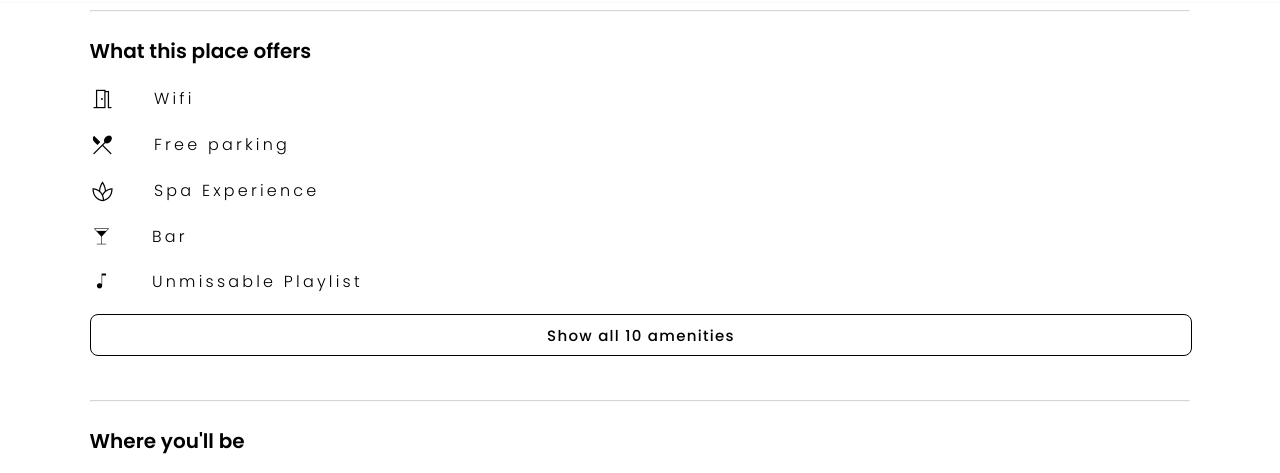
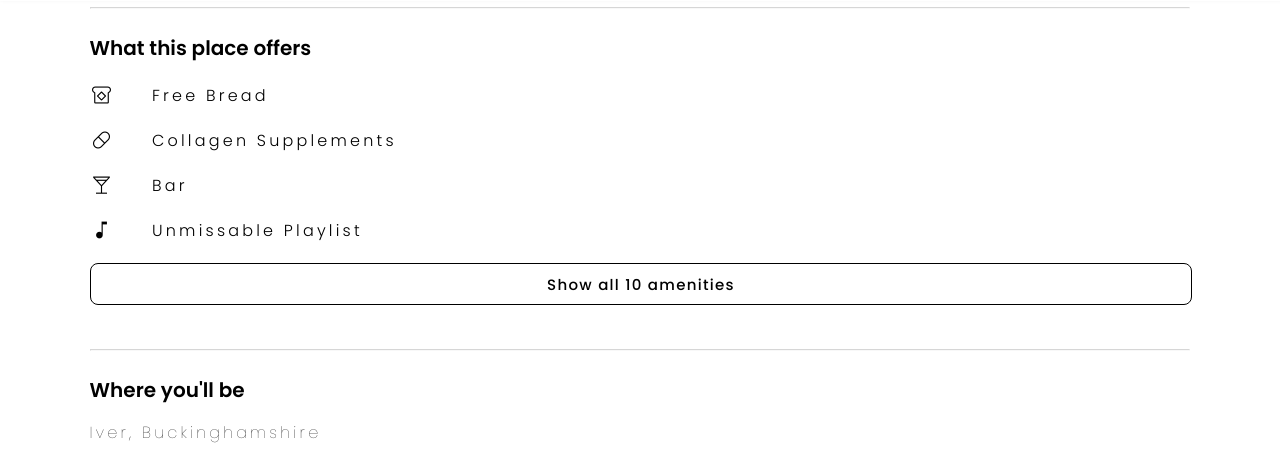
Before and after one commit to AlexDelasalle/ScareBnB, a PHP site: page / in a window 1280 px wide. Shown: the part 1599-2072 px from the top of the page. Run offline with PHP 8.4, Linux system fonts and the light colour scheme.

Commit message:
Updated amenities

```diff
--- a/index.html
+++ b/index.html
@@ -24,13 +24,16 @@
       <img src="flour-mill.png" alt="">
     </div>
     <div class="item">
+      <img src="the-dead-girl.png" alt="">
+    </div>
+    <div class="item">
+      <img src="bucket of bones.jpeg" alt="">
+    </div>
+    <div class="item">
       <img src="test4.jpeg" alt="">
     </div>
     <div class="item">
       <img src="test5.jpeg" alt="">
-    </div>
-    <div class="item">
-      <img src="test10.jpg" alt="">
     </div>
   </div>
 
@@ -58,11 +61,11 @@
       <div class="section-3-line-2">
         <div class="no-of-guests">70 guests</div>
         <span class="separator">&#8226;</span>
-        <div class="no-of-bedrooms">4 bedrooms</div>
+        <div class="no-of-bedrooms">4 chainsaws</div>
         <span class="separator">&#8226;</span>
-        <div class="no-of-beds">4 beds</div>
+        <div class="no-of-beds">1 mill stone</div>
         <span class="separator">&#8226;</span>
-        <div class="no-of-baths">2 bathrooms</div>
+        <div class="no-of-baths">20 bags of flour</div>
       </div>
     </div>
 
@@ -84,16 +87,16 @@
           </span>
         <div class="box-text">
           <div class="box-text-line-1">Buffet</div>
-          <div class="box-text-line-2">Flesh "ahem" sorry FRESH food to force down your throat.</div>
+          <div class="box-text-line-2">All can eat YOU buffet</div>
         </div>
       </div>
       <div class="section-4-box">
-        <span class="material-symbols-outlined" id="icon">
-          spa
-        </span>
+        <span class="material-symbols-outlined">
+          carpenter
+          </span>
         <div class="box-text">
-          <div class="box-text-line-1">Spa services</div>
-          <div class="box-text-line-2">An interesting array of spa services you will be DYING to use.</div>
+          <div class="box-text-line-1">Milling Experience</div>
+          <div class="box-text-line-2">Explore the the history of The Red Mill and understand more about how we produce our flour</div>
         </div>
       </div>
 
@@ -114,27 +117,19 @@
         What this place offers
       </div>
       <div class="section-4-box">
-        <span class="material-symbols-outlined" id="icon">
-          meeting_room
-        </span>
+        <span class="material-symbols-outlined">
+          breakfast_dining
+          </span>
         <div class="box-text">
-          <div class="offer-text">Wifi</div>
+          <div class="offer-text">Free Bread</div>
         </div>
       </div>
       <div class="section-4-box">
-        <span class="material-symbols-outlined" id="icon">
-          restaurant_menu
+        <span class="material-symbols-outlined">
+          pill
           </span>
         <div class="box-text">
-          <div class="offer-text">Free parking</div>
-        </div>
-      </div>
-      <div class="section-4-box">
-        <span class="material-symbols-outlined" id="icon">
-          spa
-        </span>
-        <div class="box-text">
-          <div class="offer-text">Spa Experience</div>
+          <div class="offer-text">Collagen Supplements</div>
         </div>
       </div>
       <div class="section-4-box">
--- a/styles.css
+++ b/styles.css
@@ -61,8 +61,8 @@ hr {
 
 .material-symbols-outlined {
   font-variation-settings:
-  'FILL' 1,
-  'wght' 100,
+  'FILL' 0,
+  'wght' 300,
   'GRAD' 0,
   'opsz' 48
 }
@@ -92,7 +92,7 @@ hr {
 .section-3-line-2 {
   display: flex;
   flex-direction: row;
-  font-size: 14px;
+  font-size: 12px;
   margin-top: 2vh;
 }
 
```
Also changed, not shown: The dead girl.jpeg (added), bucket of bones.jpeg (added), the-dead-girl.png (added), 3 other files.
